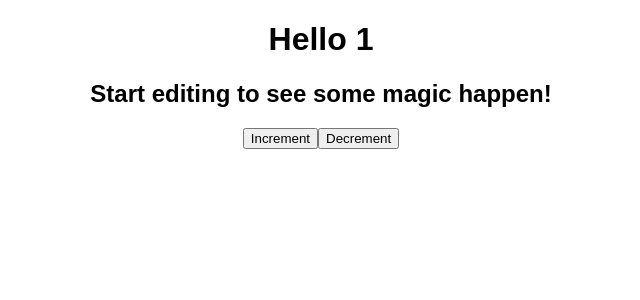
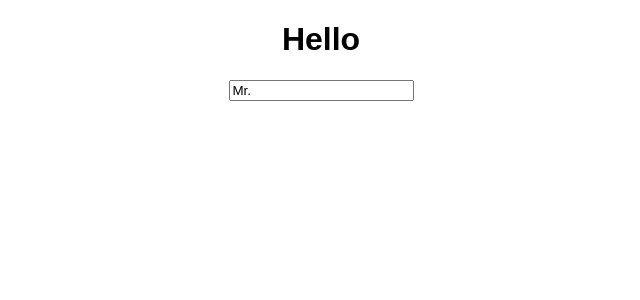
Before and after one commit to Leeharim-korean/nooks-with-nomadcoder, a React (Create React App) app: page / in a window 1280 px wide. Shown: the top 300 px of the page, without its empty margins (319-959 px from the left). Built offline with nearby package versions, Linux system fonts and the light colour scheme.

Commit message:
#1.1-2 useInput bulid custom hook useing 'useState'

```diff
--- a/src/index.js
+++ b/src/index.js
@@ -3,51 +3,38 @@ import ReactDOM from "react-dom";
 
 import "./styles.css";
 
+const useInput = (initalValue, validators) => {
+  const [value, setValue] = useState(initalValue);
+  const onChange = (event) => {
+    const {
+      target: { value }
+    } = event;
+    let willUpdate = [];
+    validators.forEach((v, i) => (willUpdate[i] = true));
+    validators.forEach((v, i) => {
+      if (typeof validators[i] === "function") {
+        willUpdate[i] = validators[i](value);
+      }
+    });
+    if (willUpdate.every((v) => v === true)) {
+      setValue(value);
+    }
+  };
+  return { value, onChange };
+};
+
 const App = () => {
-  const [item, setItem] = useState(1);
-  const incrementItem = () => setItem(item + 1);
-  const decrementItem = () => setItem(item - 1);
+  const maxLen = (value) => value.length <= 10;
+  const invalid = (value) => !value.includes("@");
+  const isTrue = true;
+  const name = useInput("Mr.", [maxLen, invalid, isTrue]);
   return (
     <div className="App">
-      <h1>Hello {item}</h1>
-      <h2>Start editing to see some magic happen!</h2>
-      <button onClick={incrementItem}>Increment</button>
-      <button onClick={decrementItem}>Decrement</button>
+      <h1>Hello</h1>
+      <input placeholder="Name" {...name} />
     </div>
   );
 };
 
-class AppUgly extends React.Component {
-  state = {
-    item: 1
-  };
-  render() {
-    const { item } = this.state;
-    return (
-      <div className="AppUgly">
-        <h1>Hello {item}</h1>
-        <h2>Start editing to see some magic happen!</h2>
-        <button onClick={this.incrementItem}>Increment</button>
-        <button onClick={this.decrementItem}>Decrement</button>
-      </div>
-    );
-  }
-  incrementItem = () => {
-    this.setState((state) => {
-      return {
-        item: state.item + 1
-      };
-    });
-  };
-  decrementItem = () => {
-    this.setState((state) => {
-      return {
-        item: state.item - 1
-      };
-    });
-  };
-}
-
 const rootElement = document.getElementById("root");
 ReactDOM.render(<App />, rootElement);
-// ReactDOM.render(<AppUgly />, rootElement);
--- a/src/styles.css
+++ b/src/styles.css
@@ -1,5 +1,4 @@
-.App,
-.AppUgly {
+.App {
   font-family: sans-serif;
   text-align: center;
 }
```
